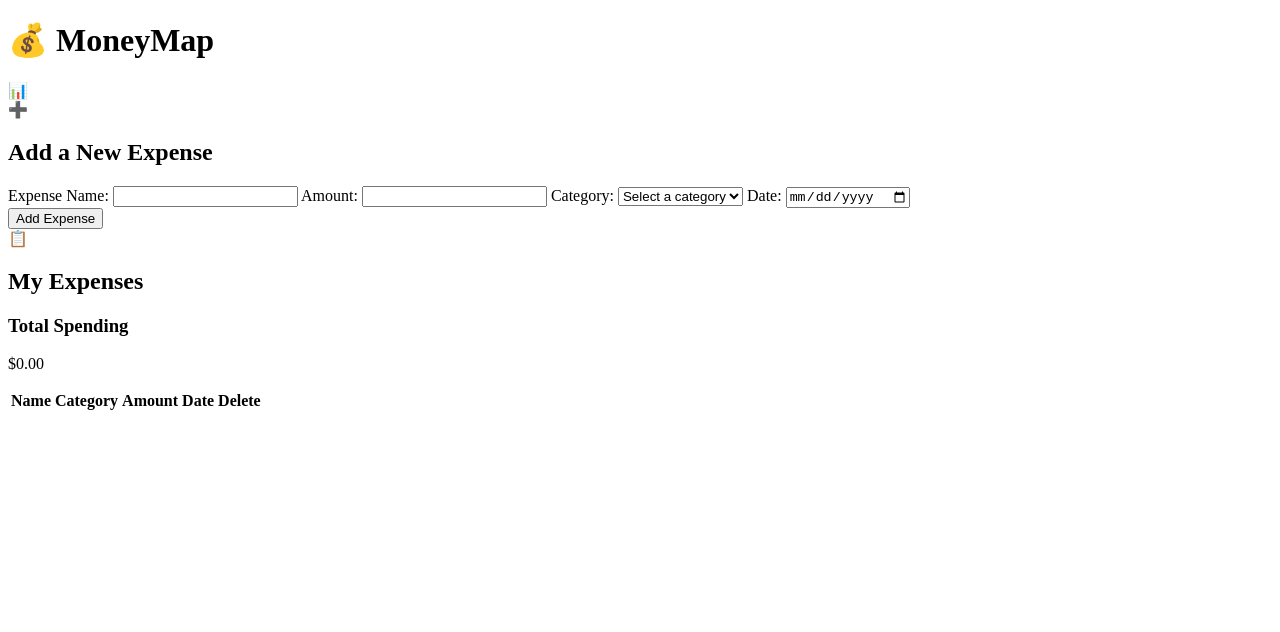
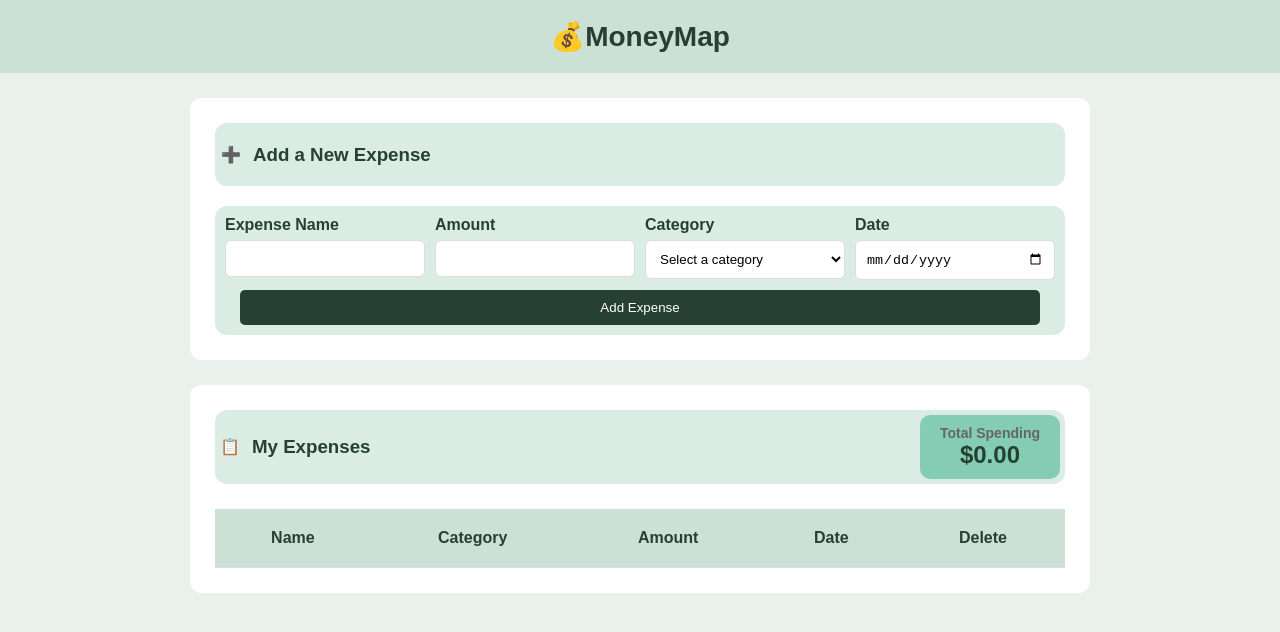
Before and after one commit to Aysha-Mudawi/MoneyMap-Project, a plain HTML site: page index.html in a window 1280 px wide. Drawn offline with Linux system fonts and the light colour scheme.

Commit message:
update project

```diff
--- a/index.html
+++ b/index.html
@@ -8,16 +8,20 @@
   </head>
   <body>
     <header>
-      <h1>💰 MoneyMap</h1>
-      <span>📊</span>
+      <h1>💰MoneyMap</h1>
     </header>
     <section>
+      <div class="new-expense-header">
         <span>➕</span>
-      <h2>Add a New Expense</h2>
+        <h3>Add a New Expense</h3>
+      </div>
       <form id="expense-form">
-        <label for="expense-name">Expense Name:</label>
+        <div class="expense-name">
+          <label for="expense-name">Expense Name</label>
           <input type="text" id="expense-name" name="expense-name" required />
-        <label for="expense-amount">Amount:</label>
+        </div>
+        <div class="expense-amount">
+          <label for="expense-amount">Amount</label>
           <input
             type="number"
             id="expense-amount"
@@ -26,8 +30,9 @@
             name="expense-amount"
             required
           />
-
-        <label for="expense-category">Category:</label>
+        </div>
+        <div class="expense-category">
+          <label for="expense-category">Category</label>
           <select id="expense-category" name="expense-category" required>
             <option value="">Select a category</option>
             <option value="Food">Food</option>
@@ -37,17 +42,23 @@
             <option value="Shopping">Shopping</option>
             <option value="Other">Other</option>
           </select>
-        <label for="expense-date">Date:</label>
+        </div>
+        <div class="expense-date">
+          <label for="expense-date">Date</label>
           <input type="date" id="expense-date" name="expense-date" required />
-        <br />
+        </div>
+        <div class="button-container">
           <button type="submit">Add Expense</button>
+        </div>
       </form>
     </section>
     <section>
       <div class="expenses-header">
+        <div class="expenses-title">
           <span>📋</span>
-        <h2>My Expenses</h2>
-        <div>
+          <h3>My Expenses</h3>
+        </div>
+        <div class="spending-summary">
           <h3>Total Spending</h3>
           <p id="total-spending">$0.00</p>
         </div>
@@ -67,5 +78,6 @@
         </table>
       </div>
     </section>
+    <script src="script.js"></script>
   </body>
 </html>
--- a/script.js
+++ b/script.js
@@ -0,0 +1 @@
+console.log("MoneyMap is ready!");
--- a/style.css
+++ b/style.css
@@ -0,0 +1,215 @@
+/* GENERAL STYLES */
+
+* {
+  box-sizing: border-box;
+}
+
+body {
+  font-family: Arial;
+  margin: 0;
+  padding: 0;
+  background-color: hsl(146, 19%, 93%);
+  color: hsl(150, 26%, 20%);
+}
+
+/* HEADER */
+
+header {
+  background-color: hsl(150, 26%, 84%);
+  text-align: center;
+  padding: 20px;
+  color: hsl(150, 26%, 20%);
+}
+
+header h1 {
+  margin: 0;
+  font-size: 28px;
+}
+
+/* Sections */
+
+section {
+  background-color: white;
+  margin: 25px auto;
+  padding: 25px;
+  width: 90%;
+  max-width: 900px;
+  border-radius: 12px;
+  display: flex;
+  flex-direction: column;
+  gap: 20px;
+}
+.new-expense-header {
+  display: flex;
+  flex-direction: row;
+  align-items: center;
+  justify-content: flex-start;
+  gap: 12px;
+  margin: 0;
+  padding: 2px 6px;
+  background-color: rgb(218, 236, 228);
+  border-radius: 12px;
+}
+
+#expense-form {
+  display: flex;
+  flex-direction: row;
+  gap: 10px;
+  flex-wrap: wrap;
+  background-color: rgb(218, 236, 228);
+  border-radius: 12px;
+  padding: 10px;
+}
+.expense-name {
+  flex: 1;
+  display: flex;
+  flex-direction: column;
+  min-width: 0;
+  gap: 6px;
+}
+.expense-amount {
+  flex: 1;
+  display: flex;
+  flex-direction: column;
+  align-items: stretch;
+  min-width: 0;
+  gap: 6px;
+}
+.expense-category {
+  flex: 1;
+  display: flex;
+  flex-direction: column;
+  min-width: 0;
+  gap: 6px;
+}
+.expense-date {
+  flex: 1;
+  display: flex;
+  flex-direction: column;
+  min-width: 0;
+  gap: 6px;
+}
+.button-container {
+  display: flex;
+  justify-content: center;
+  width: 100%;
+  flex-basis: 100%;
+}
+
+.button-container button {
+  width: 100%;
+  max-width: 800px;
+  padding: 10px;
+  background-color: hsl(150, 26%, 20%);
+  color: white;
+  border: none;
+  border-radius: 5px;
+  cursor: pointer;
+  transition: background-color 0.3s ease;
+}
+
+.button-container button:hover {
+  background-color: hsl(150, 26%, 30%);
+}
+
+.expenses-header {
+  display: flex;
+  flex-direction: row;
+  align-items: center;
+  justify-content: space-between;
+  margin: 0;
+  padding: 5px;
+  background-color: rgb(218, 236, 228);
+  border-radius: 12px;
+  margin-bottom: 5px;
+}
+
+.expenses-title {
+  display: flex;
+  flex-direction: row;
+  align-items: center;
+  gap: 12px;
+}
+
+.spending-summary {
+  display: flex;
+  flex-direction: column;
+  align-items: center;
+  padding: 10px 20px;
+  background-color: hsl(160, 42%, 66%);
+  border-radius: 10px;
+}
+
+table {
+  width: 100%;
+  border-collapse: collapse;
+  min-width: 600px;
+}
+
+th,
+td {
+  padding: 20px;
+  text-align: center;
+  border-bottom: 1px solid #ddd;
+}
+
+th {
+  background-color: hsl(150, 26%, 84%);
+  font-weight: 600;
+  color: hsl(150, 26%, 20%);
+}
+
+tbody td {
+  color: #555;
+  font-size: 14px;
+}
+
+tbody tr:nth-child(even) {
+  background-color: hsl(146, 19%, 93%);
+}
+
+tbody tr:hover {
+  background-color: hsl(146, 49%, 79%);
+}
+
+.spending-summary h3,
+.spending-summary p {
+  margin: 0;
+}
+
+.spending-summary h3 {
+  font-size: 14px;
+  color: #666;
+}
+
+.spending-summary p {
+  font-size: 24px;
+  font-weight: 700;
+  color: hsl(150, 26%, 20%);
+}
+
+#expenses-list {
+  overflow-x: auto;
+}
+
+input,
+select {
+  background-color: white;
+  border: 1px solid #ddd;
+  border-radius: 6px;
+  padding: 10px;
+  width: 100%;
+}
+
+label {
+  font-weight: 600;
+  color: hsl(150, 26%, 20%);
+}
+
+@media (max-width: 650px) {
+  #expense-form {
+    flex-direction: column;
+    flex: none;
+    width: 100%;
+  }
+}
```
Lines whose indentation alone changed are shown as unchanged.
